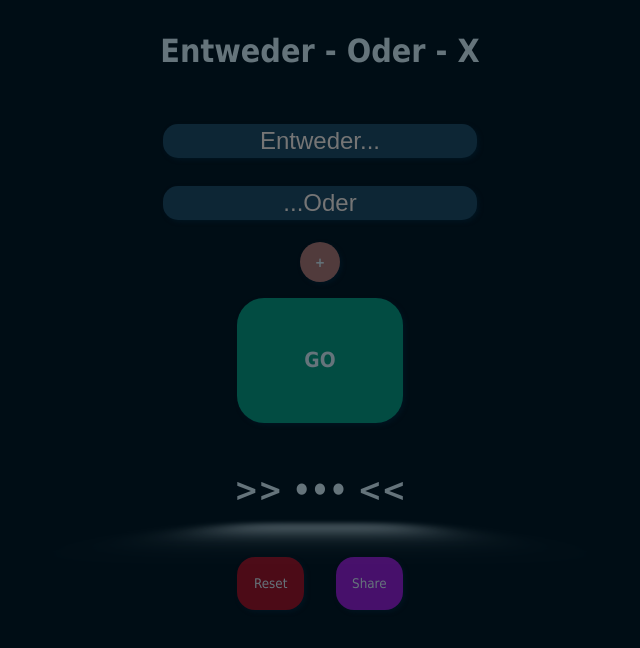
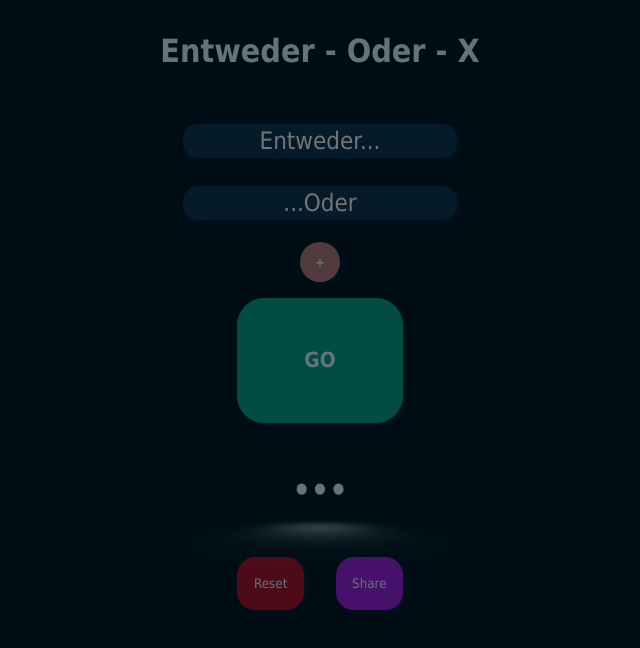
Before and after one commit to klausMistlberger/entweder-oder-react, a React (Create React App) app: page / in a window 1280 px wide. Shown: the top 648 px of the page, without its empty margins (320-960 px from the left). Built offline with nearby package versions, Linux system fonts and the light colour scheme; the HTML template or start-up script is replaced by a standard one.

Commit message:
css adaptions

```diff
--- a/src/App.css
+++ b/src/App.css
@@ -80,7 +80,7 @@
 }
 
 button {
-  font-family: Tahoma, Helvetica, sans-serif;
+  font-family: var(--font-family);
   margin: 0;
   padding: 0;
   color: var(--text-color);
@@ -91,7 +91,7 @@
 }
 
 .utility-button {
-  font-family: Tahoma, Helvetica, sans-serif;
+  font-family: var(--font-family);
   width: 5em;
   height: 4em;
   border: none;
--- a/src/App.jsx
+++ b/src/App.jsx
@@ -9,7 +9,7 @@
     { id: nanoid(), value: '', placeholder: 'Entweder...' },
     { id: nanoid(), value: '', placeholder: '...Oder' },
   ];
-  const initialOutput = '>> ••• <<';
+  const initialOutput = '•••';
 
   const [options, setOptions] = useState(initialOptions);
   const [output, setOutput] = useState(initialOutput);
@@ -100,7 +100,7 @@
       if (options[select].value !== '') {
         return options[select].value;
       }
-      return '>> ••• <<';
+      return initialOutput;
     });
   };
 
--- a/src/components/Input.module.css
+++ b/src/components/Input.module.css
@@ -8,7 +8,7 @@
 
 .input {
   height: 2rem;
-  font-family: Arial, Helvetica, sans-serif;
+  font-family: var(--font-family);
   font-size: 1.5em;
   text-align: center;
   border-radius: 15px;
--- a/src/index.css
+++ b/src/index.css
@@ -1,11 +1,12 @@
 :root {
   color-scheme: light dark;
+  --font-family: Tahoma, Helvetica, sans-serif;
   --transition: 160ms ease-in-out;
   --background: #000d15;
   --shadow-color: #001420;
   --text-color: #65747b;
   --text-color-dark: #072030;
-  --input-color: #0d2635;
+  --input-color: #051b29;
   --input-focus-color: #1a313f;
   --result-button-color: #024c42;
   --result-button-hover-color: #017365;
@@ -24,7 +25,7 @@
 }
 
 body {
-  font-family: Tahoma, Helvetica, sans-serif;
+  font-family: var(--font-family);
   margin: 0;
   padding: 0;
   background-color: var(--background);
```
